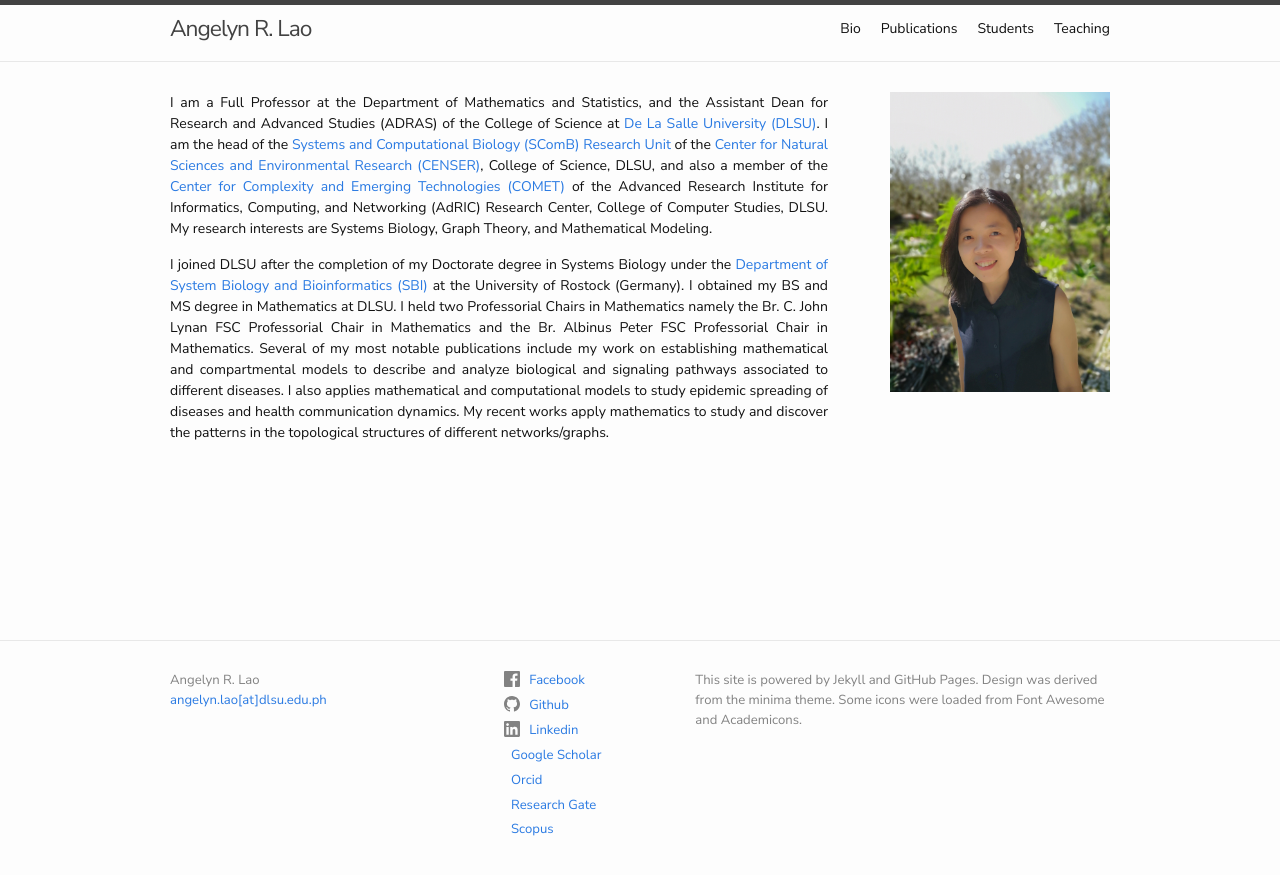
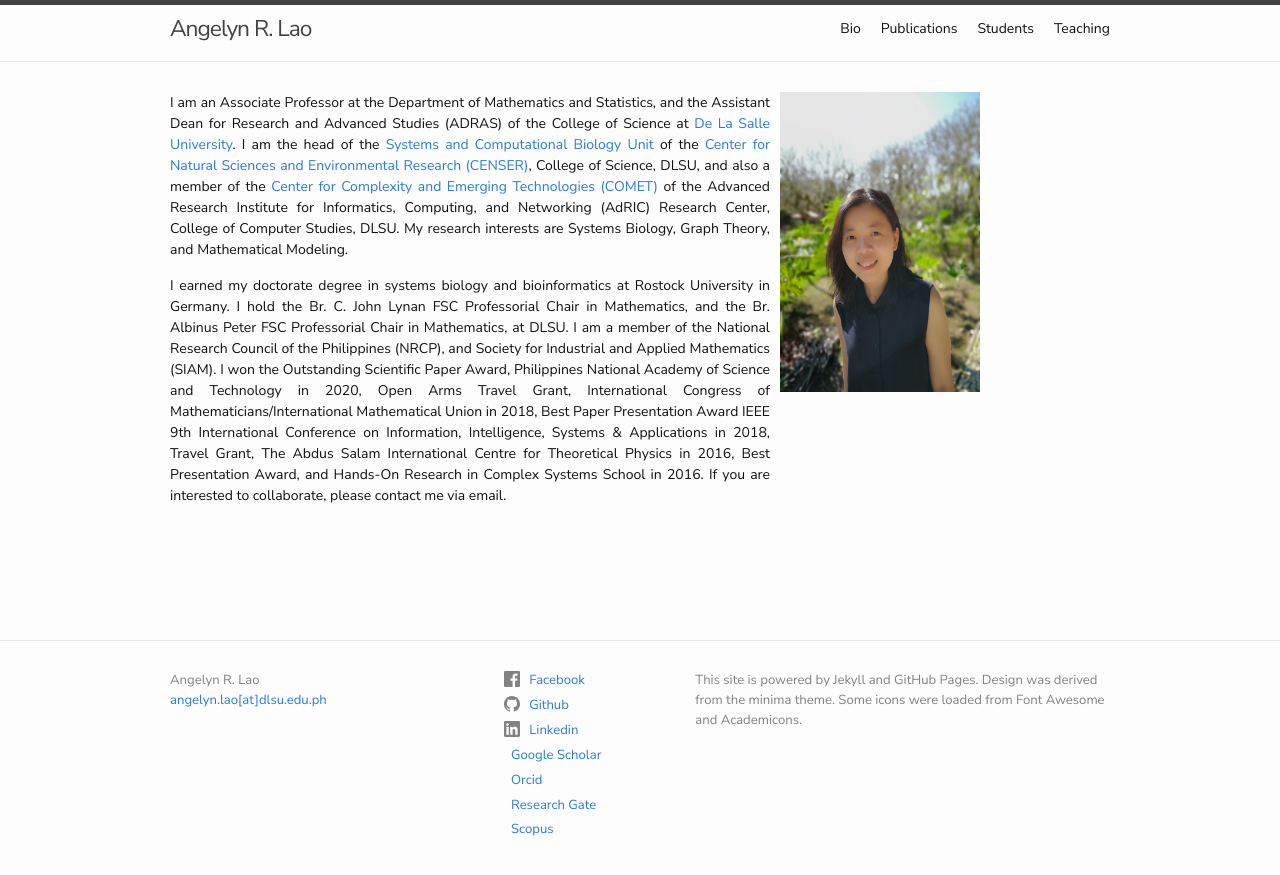
Before and after one commit to yupaulk/angelynlao.github.io, a Jekyll site: the page built from index.md, in a window 1280 px wide. Shown: the top 875 px of the page. Built offline with Jekyll 4.4.1, drawn with Linux system fonts in a browser that asks for light colours; nearby versions of some CDN libraries; a style sheet for code colours, icons or effects is not loaded.

Commit message:
Fixed column issue

```diff
--- a/index.md
+++ b/index.md
@@ -11,27 +11,26 @@ layout: home
 }
 
 .left {
-  width: 70%;
+  width: 600px;
   text-align: justify;
 }
 
 .right {
-  width: 30%;
+  width: 200px;
+  padding-left: 10px;
 }
 </style>
 
 <div class="row">
 	<div class="column left">
 		<p>
-		I am a Full Professor at the Department of Mathematics and Statistics, and the Assistant Dean for Research and Advanced Studies (ADRAS) of the College of Science at <a href="https://www.dlsu.edu.ph/" target="_blank">De La Salle University (DLSU)</a>. I am the head of the <a href="https://dlsu-scomb.github.io/" target="_blank">Systems and Computational Biology (SComB) Research Unit</a> of the <a href="https://www.dlsu.edu.ph/research/research-centers/censer/censer-3/" target="_blank">Center for Natural Sciences and Environmental Research (CENSER)</a>, College of Science, DLSU, and also a member of the <a href="https://comet.dlsu.edu.ph/" target="_blank">Center for Complexity and Emerging Technologies (COMET)</a> of the Advanced Research Institute for Informatics, Computing, and Networking (AdRIC) Research Center, College of Computer Studies, DLSU. My research interests are Systems Biology, Graph Theory, and Mathematical Modeling.
+		I am an Associate Professor at the Department of Mathematics and Statistics, and the Assistant Dean for Research and Advanced Studies (ADRAS) of the College of Science at <a href="https://www.dlsu.edu.ph/" target="_blank">De La Salle University</a>. I am the head of the <a href="https://dlsu-scomb.github.io/" target="_blank">Systems and Computational Biology Unit</a> of the <a href="https://www.dlsu.edu.ph/research/research-centers/censer/censer-3/" target="_blank">Center for Natural Sciences and Environmental Research (CENSER)</a>, College of Science, DLSU, and also a member of the <a href="https://comet.dlsu.edu.ph/" target="_blank">Center for Complexity and Emerging Technologies (COMET)</a> of the Advanced Research Institute for Informatics, Computing, and Networking (AdRIC) Research Center, College of Computer Studies, DLSU. My research interests are Systems Biology, Graph Theory, and Mathematical Modeling.
 		</p>
 		<p>
-		I joined DLSU after the completion of my Doctorate degree in Systems Biology under the <a href="https://www.sbi.uni-rostock.de/team/detail/dr-angelyn-lao" target="_blank">Department of System Biology and Bioinformatics (SBI)</a> at the University of Rostock (Germany). I obtained my BS and MS degree in Mathematics at DLSU. I held two Professorial Chairs in Mathematics namely the Br. C. John Lynan FSC Professorial Chair in Mathematics and the Br. Albinus Peter FSC Professorial Chair in Mathematics. Several of my most notable publications include my work on establishing mathematical and compartmental models to describe and analyze biological and signaling pathways associated to different diseases. I also applies mathematical and computational models to study epidemic spreading of diseases and health communication dynamics. My recent works apply mathematics to study and discover the patterns in the topological structures of different networks/graphs.
+		I earned my doctorate degree in systems biology and bioinformatics at Rostock University in Germany. I hold the Br. C. John Lynan FSC Professorial Chair in Mathematics, and the Br. Albinus Peter FSC Professorial Chair in Mathematics, at DLSU. I am a member of the National Research Council of the Philippines (NRCP), and Society for Industrial and Applied Mathematics (SIAM). I won the Outstanding Scientific Paper Award, Philippines National Academy of Science and Technology in 2020, Open Arms Travel Grant, International Congress of Mathematicians/International Mathematical Union in 2018, Best Paper Presentation Award IEEE 9th International Conference on Information, Intelligence, Systems & Applications in 2018, Travel Grant, The Abdus Salam International Centre for Theoretical Physics in 2016, Best Presentation Award, and Hands-On Research in Complex Systems School in 2016. If you are interested to collaborate, please contact me via email.
 		</p>
 	</div>
 	<div class="column right">
-
-<img src='/assets/angelyn-lao.jpg' width='220' height='300' align='right' />
-
+		<img src='/assets/angelyn-lao.jpg' width='200' height='300' align='left' />
 	</div>
 </div>
```
